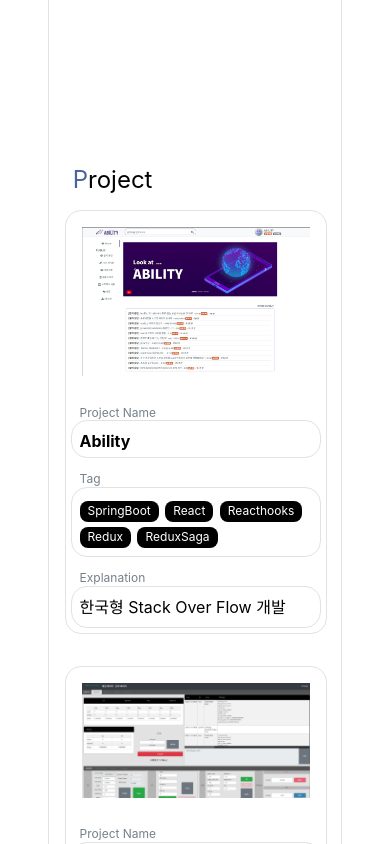
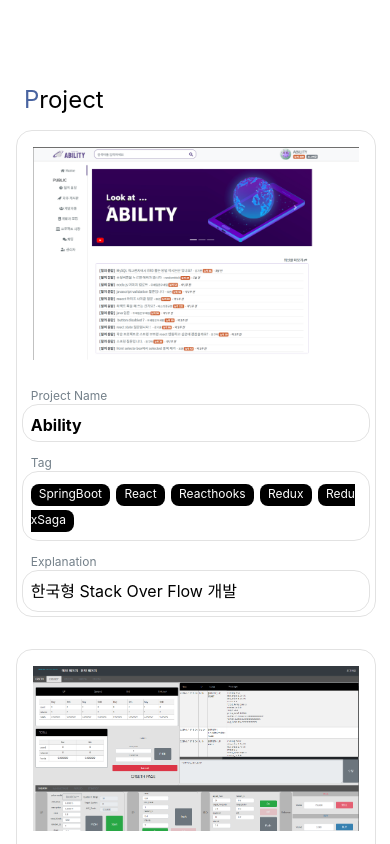
Before and after one commit to jhguma/index, a React (Create React App) app: page / in a window 390 px wide. Shown: the part 2060-2904 px from the top of the page. Built offline with nearby package versions, Linux system fonts and the light colour scheme.

Commit message:
모바일 화면시 리모콘 삭제

```diff
--- a/src/Component/Navbar/index.js
+++ b/src/Component/Navbar/index.js
@@ -24,6 +24,7 @@ const Nav = styled.div`
 `;
 
 const NavRemote = styled.div`
+  display: ${props => props.resize === 300 && 'none'};
   position: absolute;
   padding: 1rem;
   background-color: black;
--- a/src/Component/Project/PostBox.js
+++ b/src/Component/Project/PostBox.js
@@ -1,6 +1,8 @@
 import React, {Component} from 'react';
 import styled from 'styled-components';
 import PropTypes from 'prop-types';
+import AOS from 'aos';
+import 'aos/dist/aos.css';
 
 const PostBoxWrapper = styled.div`
   display: ${props => (props.resize === 300 ? 'block' : 'flex')};
@@ -63,6 +65,12 @@ const TagBox = styled.span`
 `;
 
 class PostBox extends Component {
+  componentDidMount() {
+    AOS.init({
+      duration: 1000,
+    });
+  }
+
   makeTagBox = tag => {
     if (!tag) return null;
     const tagList = tag.replace(/\s/gi, '').split(',');
@@ -76,7 +84,7 @@ class PostBox extends Component {
     const {makeTagBox} = this;
 
     return (
-      <PostBoxWrapper resize={resize}>
+      <PostBoxWrapper resize={resize} data-aos="fade-up">
         <PostImage resize={resize}>
           {/* TODO - 자동 슬라이드쇼 적용필요 3초마다 넘어가게- */}
           <img src={`${process.env.PUBLIC_URL}/image/${imageName}.png`} width="100%" height="100%" alt="Ability" />
--- a/src/Page/Layout/Content.js
+++ b/src/Page/Layout/Content.js
@@ -4,7 +4,7 @@ import styled from 'styled-components';
 import {About, Career, Skill, Project} from 'Component';
 
 const ContentWrapper = styled.div`
-  width: 75%;
+  width: ${props => (props.resize === 300 ? 100 : 75)}%;
   text-align: center;
   border: 1px solid #e2e2e2;
   background-color: #fff;
@@ -15,7 +15,7 @@ const Content = props => {
   const {resize} = props;
 
   return (
-    <ContentWrapper>
+    <ContentWrapper resize={resize}>
       <About resize={resize} />
       <Career resize={resize} />
       <Skill resize={resize} />
```
